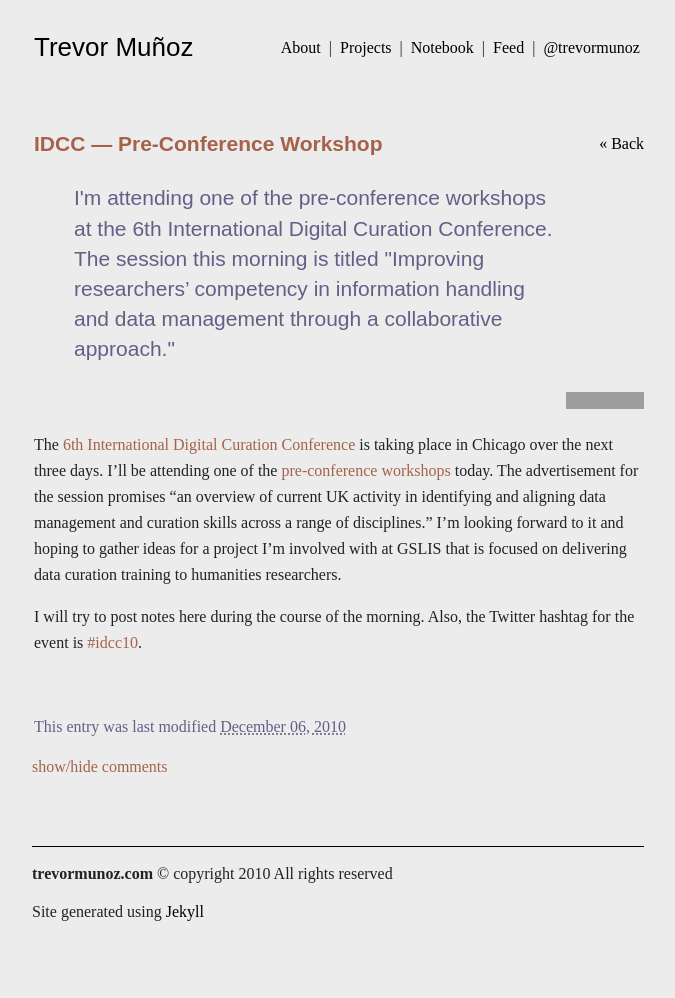
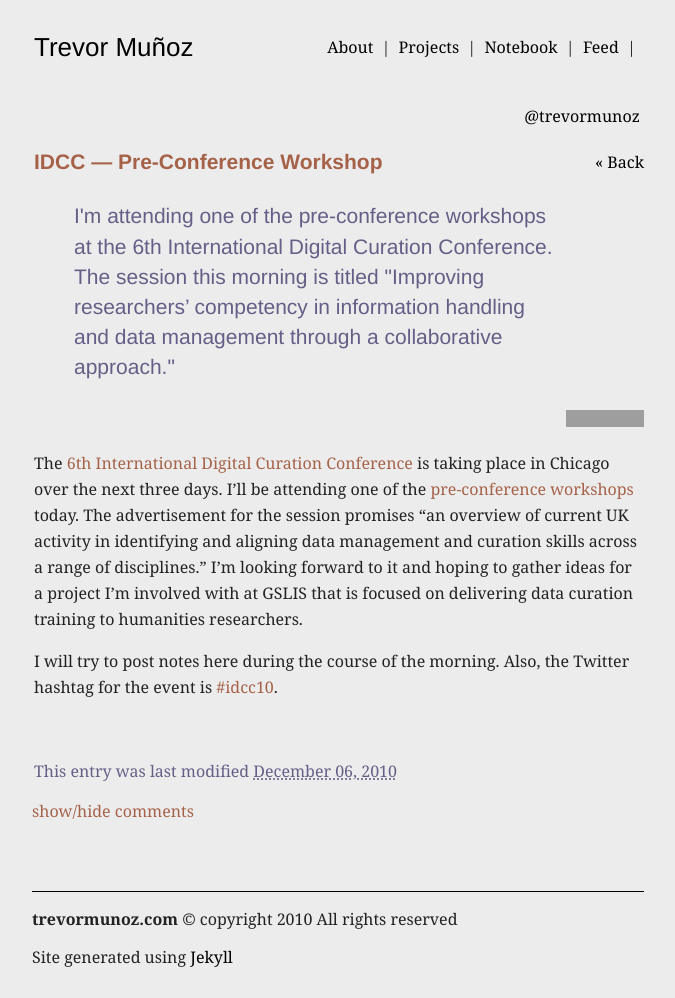
Before and after one commit to trevormunoz/calling-card, a Jekyll site: the page built from notebook/_posts/2010-12-06-6th-international-digital-curation-conference-preconference-workshop.markdown, in a window 1280 px wide. Shown: the whole page, without its empty margins (302-977 px from the left). Built offline with Jekyll 4.4.1, drawn with Linux system fonts in a browser that asks for light colours; nearby versions of some CDN libraries; library files that are not in the unit come from our copies; Markdown is read by kramdown in place of the engine named in the settings; comment, search, counter and statistics services are not loaded; before the commit the page ends 953 px from its top, so only the background shows below that; grey boxes are pictures that could not be loaded.

```diff
--- a/css/main.css
+++ b/css/main.css
@@ -8,7 +8,7 @@
 }
 body a {
   text-decoration: none;
-  font-family: "ff-tisa-web-pro-1", "ff-tisa-web-pro-2", serif;
+  font-family: "ff-tisa-web-pro-1", "ff-tisa-web-pro-2", Georgia, serif;
   color: #a66249;
 }
 body a:visited { color: #665e87; }
@@ -21,7 +21,7 @@
   border-top-width: 0px;
   border-style: dotted;
 }
-body p { font-family: "ff-tisa-web-pro-1", "ff-tisa-web-pro-2", serif; }
+body p { font-family: "ff-tisa-web-pro-1", "ff-tisa-web-pro-2", Georgia, serif; }
 body .title_group header {
   float: left;
   width: 33%;
@@ -29,7 +29,7 @@
   padding-left: 2px;
 }
 body .title_group header a {
-  font-family: "p22-underground-1", "p22-underground-2", sans-serif;
+  font-family: "p22-underground-1", "p22-underground-2", "Helvetica Neue", sans-serif;
   font-size: 1.625em;
   font-weight: 100;
   color: #000000;
@@ -37,12 +37,12 @@
 body .title_group nav {
   float: left;
   width: 66%;
-  font-family: "ff-tisa-web-pro-1", "ff-tisa-web-pro-2", serif;
+  font-family: "ff-tisa-web-pro-1", "ff-tisa-web-pro-2", Georgia, serif;
   line-height: 69px;
   text-align: right;
 }
 body .title_group nav a {
-  font-family: "ff-tisa-web-pro-1", "ff-tisa-web-pro-2", serif;
+  font-family: "ff-tisa-web-pro-1", "ff-tisa-web-pro-2", Georgia, serif;
   color: #000000;
 }
 body .title_group nav .sep { padding: 0 4px; }
@@ -60,7 +60,7 @@
 body .site .wrapper .splash {
   display: block;
   margin-top: 120px;
-  font-family: "p22-underground-1", "p22-underground-2", sans-serif;
+  font-family: "p22-underground-1", "p22-underground-2", "Helvetica Neue", sans-serif;
   font-size: 1.625em;
   line-height: 1.4em;
   min-height: 400px;
@@ -71,7 +71,7 @@
 }
 body .site .wrapper .splash p a {
   text-decoration: none;
-  font-family: "ff-tisa-web-pro-1", "ff-tisa-web-pro-2", serif;
+  font-family: "ff-tisa-web-pro-1", "ff-tisa-web-pro-2", Georgia, serif;
 }
 body .site .wrapper .content {
   margin-top: 120px;
@@ -79,7 +79,7 @@
   min-height: 400px;
 }
 body .site .wrapper .content h2 {
-  font-family: "p22-underground-1", "p22-underground-2", sans-serif;
+  font-family: "p22-underground-1", "p22-underground-2", "Helvetica Neue", sans-serif;
   font-size: 2.125em;
   font-weight: 600;
   font-style: normal;
@@ -89,11 +89,11 @@
 body .site .wrapper .content .home {
   float: right;
   text-decoration: none;
-  font-family: "ff-tisa-web-pro-1", "ff-tisa-web-pro-2", serif;
+  font-family: "ff-tisa-web-pro-1", "ff-tisa-web-pro-2", Georgia, serif;
   color: #000000;
 }
 body .site .wrapper .content .pubSection {
-  font-family: "ff-tisa-web-pro-1", "ff-tisa-web-pro-2", serif;
+  font-family: "ff-tisa-web-pro-1", "ff-tisa-web-pro-2", Georgia, serif;
   font-weight: 400;
   font-style: italic;
   font-size: 1.625em;
@@ -101,7 +101,7 @@
 }
 body .site .wrapper .content h4 {
   display: block;
-  font-family: "ff-tisa-web-pro-1", "ff-tisa-web-pro-2", serif;
+  font-family: "ff-tisa-web-pro-1", "ff-tisa-web-pro-2", Georgia, serif;
   font-weight: 400;
   font-style: normal;
   font-size: 1.3125em;
@@ -110,16 +110,16 @@
 }
 body .site .wrapper .content .citation {
   padding-left: 2px;
-  font-family: "ff-tisa-web-pro-1", "ff-tisa-web-pro-2", serif;
+  font-family: "ff-tisa-web-pro-1", "ff-tisa-web-pro-2", Georgia, serif;
 }
 body .site .wrapper .content p {
   padding-left: 2px;
-  font-family: "ff-tisa-web-pro-1", "ff-tisa-web-pro-2", serif;
+  font-family: "ff-tisa-web-pro-1", "ff-tisa-web-pro-2", Georgia, serif;
   line-height: 1.625em;
 }
 body .site .wrapper .content p a {
   text-decoration: none;
-  font-family: "ff-tisa-web-pro-1", "ff-tisa-web-pro-2", serif;
+  font-family: "ff-tisa-web-pro-1", "ff-tisa-web-pro-2", Georgia, serif;
 }
 body .site .wrapper .content .tba {
   float: right;
@@ -141,20 +141,20 @@
 #next1, #next2, #next3 { background-color: #2a5e8c; }
 body .site .wrapper .content .projectList .infoBox time {
   display: block;
-  font-family: "p22-underground-1", "p22-underground-2", sans-serif;
+  font-family: "p22-underground-1", "p22-underground-2", "Helvetica Neue", sans-serif;
   font-weight: 100;
   color: #000000;
 }
 body .site .wrapper .content .projectList .infoBox span {
   display: block;
   text-align: left;
-  font-family: "ff-tisa-web-pro-1", "ff-tisa-web-pro-2", serif;
+  font-family: "ff-tisa-web-pro-1", "ff-tisa-web-pro-2", Georgia, serif;
   color: #ffffff;
 }
 body .site .wrapper .content .projectList .infoBox span a {
   display: block;
   text-align: left;
-  font-family: "p22-underground-1", "p22-underground-2", sans-serif;
+  font-family: "p22-underground-1", "p22-underground-2", "Helvetica Neue", sans-serif;
   font-weight: 400;
   color: #ffffff;
 }
@@ -165,22 +165,29 @@
 body .site .wrapper .content .projectDetail { min-height: 360px; }
 body .site .wrapper .post .timestamp { margin-top: 3.625em; }
 body .site .wrapper .post .timestamp p {
-  font-family: "ff-tisa-web-pro-1", "ff-tisa-web-pro-2", serif;
+  font-family: "ff-tisa-web-pro-1", "ff-tisa-web-pro-2", Georgia, serif;
   color: #665e87;
 }
 body .site .wrapper .post p.timestamp abbr {
-  font-family: "ff-tisa-web-pro-1", "ff-tisa-web-pro-2", serif;
+  font-family: "ff-tisa-web-pro-1", "ff-tisa-web-pro-2", Georgia, serif;
   color: #665e87;
 }
 body .site .wrapper .content ul { padding-left: 100px; }
 body .site .wrapper .content ul li { list-style-type: none; }
 body .site .wrapper .content ul li .dateString {
-  font-family: "ff-tisa-web-pro-1", "ff-tisa-web-pro-2", serif;
+  font-family: "ff-tisa-web-pro-1", "ff-tisa-web-pro-2", Georgia, serif;
   color: #000000;
+}
+body .site .wrapper .content ul li .postSlug {
+  padding-left: 40px;
+  font-family: "p22-underground-1", "p22-underground-2", "Helvetica Neue", sans-serif;
+  font-weight: 300;
+  font-style: normal;
+  text-align: justify;
 }
 body .site .wrapper .content ul li a {
   text-decoration: none;
-  font-family: "ff-tisa-web-pro-1", "ff-tisa-web-pro-2", serif;
+  font-family: "ff-tisa-web-pro-1", "ff-tisa-web-pro-2", Georgia, serif;
 }
 body .site .wrapper .content ul li a:visited { color: #665e87; }
 body .site .wrapper .post {
@@ -191,7 +198,7 @@
 body .site .wrapper .post h2 {
   display: block;
   width: 100%;
-  font-family: "p22-underground-1", "p22-underground-2", sans-serif;
+  font-family: "p22-underground-1", "p22-underground-2", "Helvetica Neue", sans-serif;
   font-weight: 600;
   font-size: 1.3125em;
   font-style: normal;
@@ -202,7 +209,7 @@
   display: block;
   float: right;
   text-decoration: none;
-  font-family: "ff-tisa-web-pro-1", "ff-tisa-web-pro-2", serif;
+  font-family: "ff-tisa-web-pro-1", "ff-tisa-web-pro-2", Georgia, serif;
   color: #000000;
 }
 body .site .wrapper .post .sharing {
@@ -215,7 +222,7 @@
   display: block;
   padding-left: 2em;
   width: 80%;
-  font-family: "p22-underground-1", "p22-underground-2", sans-serif;
+  font-family: "p22-underground-1", "p22-underground-2", "Helvetica Neue", sans-serif;
   font-weight: 300;
   font-style: normal;
   font-size: 1.3125em;
@@ -224,22 +231,22 @@
 }
 body .site .wrapper .post p {
   padding-left: 2px;
-  font-family: "ff-tisa-web-pro-1", "ff-tisa-web-pro-2", serif;
+  font-family: "ff-tisa-web-pro-1", "ff-tisa-web-pro-2", Georgia, serif;
   line-height: 1.625em;
 }
 body .wrapper .post p a {
   text-decoration: none;
-  font-family: "ff-tisa-web-pro-1", "ff-tisa-web-pro-2", serif;
+  font-family: "ff-tisa-web-pro-1", "ff-tisa-web-pro-2", Georgia, serif;
 }
 body .wrapper .post .post-image {
   width: 50%;
   margin-left: auto;
   margin-right: auto;
 }
-body .wrapper .post .post-image p { font-family: "ff-tisa-web-pro-1", "ff-tisa-web-pro-2", serif; }
+body .wrapper .post .post-image p { font-family: "ff-tisa-web-pro-1", "ff-tisa-web-pro-2", Georgia, serif; }
 body .wrapper .post #comment-toggle a {
   text-decoration: none;
-  font-family: "ff-tisa-web-pro-1", "ff-tisa-web-pro-2", serif;
+  font-family: "ff-tisa-web-pro-1", "ff-tisa-web-pro-2", Georgia, serif;
 }
 body .site .wrapper .post #disqus_thread { margin-top: 3.625em; }
 body .site .wrapper .footer {
@@ -253,7 +260,7 @@
   border-left-style: none;
 }
 body .site .wrapper .footer .tool a {
-  font-family: "ff-tisa-web-pro-1", "ff-tisa-web-pro-2", serif;
+  font-family: "ff-tisa-web-pro-1", "ff-tisa-web-pro-2", Georgia, serif;
   color: #000000;
 }
 .deco {
```
Also changed, not shown: css/main.less (+37 -30 lines).
